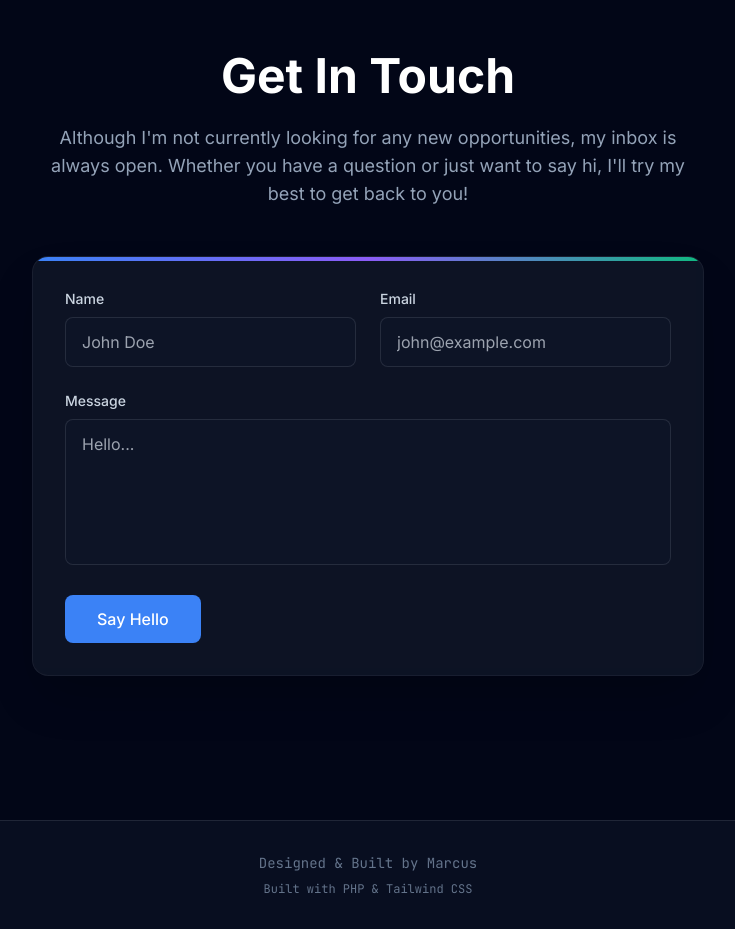
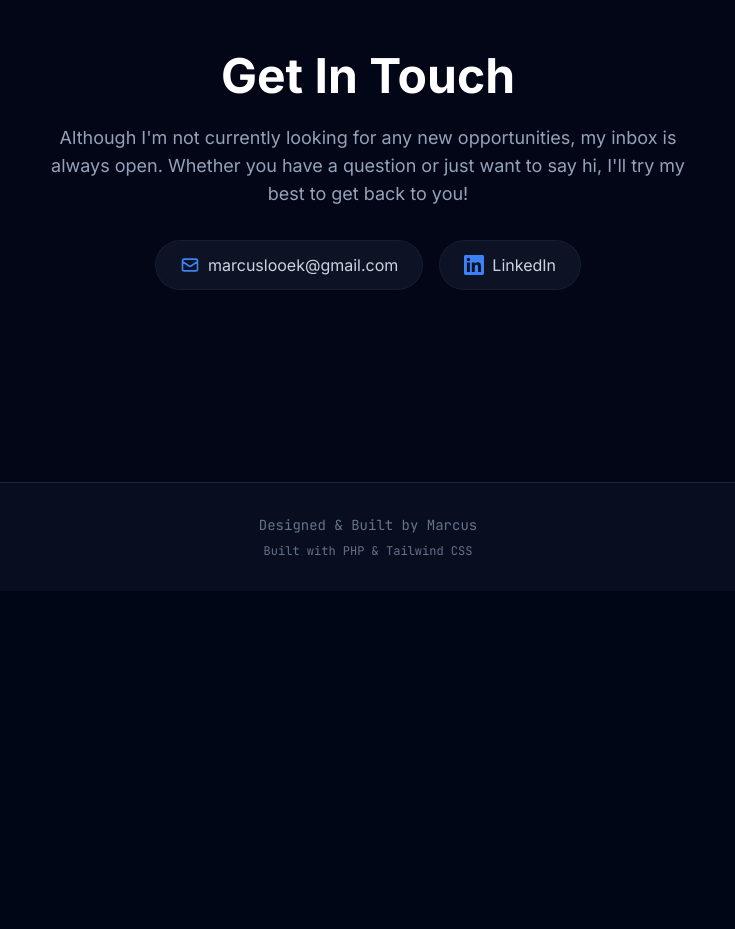
Before and after one commit to MarcusLEK/Marcus-Loo, a PHP site: page / in a window 1280 px wide. Shown: the part 4425-5354 px from the top of the page, without its empty margins (272-1007 px from the left). After the commit the page ends 4981 px from the top, so only its background shows below. Run offline with PHP 8.4, Linux system fonts and the light colour scheme; some libraries are stand-ins or nearby versions.

Commit message:
no message

```diff
--- a/index.php
+++ b/index.php
@@ -86,6 +86,10 @@ $content = [
             ]
         ],
     ],
+    'contact' => [
+        'email' => 'marcuslooek@gmail.com',
+        'linkedin' => 'https://www.linkedin.com/in/marcus-loo',
+    ]
 ];
 ?>
 <!DOCTYPE html>
@@ -94,22 +98,62 @@ $content = [
 <head>
     <meta charset="UTF-8">
     <meta name="viewport" content="width=device-width, initial-scale=1.0">
+    <meta http-equiv="X-UA-Compatible" content="IE=edge">
+
     <!-- Primary Meta Tags -->
     <title>Marcus Loo | Senior Full Stack Engineer</title>
     <meta name="title" content="Marcus Loo | Senior Full Stack Engineer">
-    <meta name="description" content="Portfolio of Marcus Loo, a Senior Full Stack Engineer specializing in PHP, Laravel, and Vue.js. Experience in building scalable backend solutions and dynamic web applications.">
-    <meta name="keywords" content="Marcus Loo, Software Engineer, Full Stack Developer, PHP Developer, Laravel, Vue.js, Web Development">
+    <meta name="description" content="Senior Full Stack Engineer & Project Lead based in Malaysia. Specialising in PHP, Laravel, and Vue.js.">
+    <meta name="keywords" content="Marcus Loo, Senior Full Stack Engineer, Project Lead, PHP Developer, Laravel Developer, Vue.js, Web Development, Malaysia, Software Engineer, Backend Developer">
     <meta name="author" content="Marcus Loo">
+    <meta name="robots" content="index, follow">
+    <meta name="theme-color" content="#0f172a">
+    <link rel="canonical" href="https://marcusloo.com">
 
     <!-- Open Graph / Facebook -->
     <meta property="og:type" content="website">
+    <meta property="og:url" content="https://marcusloo.com">
+    <meta property="og:site_name" content="Marcus Loo">
     <meta property="og:title" content="Marcus Loo | Senior Full Stack Engineer">
-    <meta property="og:description" content="Portfolio of Marcus Loo, a Senior Full Stack Engineer specializing in PHP, Laravel, and Vue.js. Experience in building scalable backend solutions and dynamic web applications.">
+    <meta property="og:description" content="Senior Full Stack Engineer & Project Lead based in Malaysia. Specialising in PHP, Laravel, and Vue.js.">
+    <meta property="og:locale" content="en_MY">
 
     <!-- Twitter -->
-    <meta property="twitter:card" content="summary_large_image">
-    <meta property="twitter:title" content="Marcus Loo | Senior Full Stack Engineer">
-    <meta property="twitter:description" content="Portfolio of Marcus Loo, a Senior Full Stack Engineer specializing in PHP, Laravel, and Vue.js. Experience in building scalable backend solutions and dynamic web applications.">
+    <meta name="twitter:card" content="summary_large_image">
+    <meta name="twitter:url" content="https://marcusloo.com">
+    <meta name="twitter:title" content="Marcus Loo | Senior Full Stack Engineer">
+    <meta name="twitter:description" content="Senior Full Stack Engineer & Project Lead based in Malaysia. Specialising in PHP, Laravel, and Vue.js.">
+    <meta name="twitter:creator" content="@marcusloo">
+
+    <!-- JSON-LD Schema -->
+    <script type="application/ld+json">
+    {
+        "@context": "https://schema.org",
+        "@type": "Person",
+        "name": "Marcus Loo",
+        "url": "https://marcusloo.com",
+        "email": "marcuslooek@gmail.com",
+        "jobTitle": "Senior Full Stack Engineer",
+        "description": "Senior Full Stack Engineer and Project Lead specialising in PHP, Laravel, and Vue.js with experience building scalable full-stack web applications.",
+        "sameAs": [
+            "https://www.linkedin.com/in/marcus-loo"
+        ],
+        "knowsAbout": ["PHP", "Laravel", "Vue.js", "Full Stack Development", "Software Architecture", "JavaScript", "Tailwind CSS"],
+        "worksFor": {
+            "@type": "Organization",
+            "name": "Tess Sdn Bhd"
+        }
+    }
+    </script>
+    <script type="application/ld+json">
+    {
+        "@context": "https://schema.org",
+        "@type": "WebSite",
+        "name": "Marcus Loo Portfolio",
+        "url": "https://marcusloo.com",
+        "description": "Personal portfolio of Marcus Loo, a Senior Full Stack Engineer based in Malaysia."
+    }
+    </script>
 
     <!-- Google Fonts -->
     <link rel="preconnect" href="https://fonts.googleapis.com">
@@ -330,9 +374,9 @@ $content = [
 
             <!-- Scroll Indicator -->
             <div class="absolute bottom-10 left-1/2 transform -translate-x-1/2 animate-bounce">
-                <a href="#about" class="text-slate-400 hover:text-white transition-colors">
+                <a href="#about" class="text-slate-400 hover:text-white transition-colors" aria-label="Scroll down to About section">
                     <svg class="w-6 h-6" fill="none" stroke="currentColor" viewBox="0 0 24 24"
-                        xmlns="http://www.w3.org/2000/svg">
+                        xmlns="http://www.w3.org/2000/svg" aria-hidden="true">
                         <path stroke-linecap="round" stroke-linejoin="round" stroke-width="2"
                             d="M19 14l-7 7m0 0l-7-7m7 7V3"></path>
                     </svg>
@@ -510,59 +554,27 @@ $content = [
         <!-- Contact Section -->
         <section id="contact" class="py-24 px-4 sm:px-6 lg:px-8 max-w-4xl mx-auto text-center reveal">
             <h2 class="text-4xl sm:text-5xl font-bold text-white mb-6">Get In Touch</h2>
-            <p class="text-lg text-slate-400 mb-12 max-w-2xl mx-auto">
+            <p class="text-lg text-slate-400 mb-8 max-w-2xl mx-auto">
                 Although I'm not currently looking for any new opportunities, my inbox is always open. Whether you have
                 a question or just want to say hi, I'll try my best to get back to you!
             </p>
 
-            <div class="glass-card rounded-2xl p-8 max-w-2xl mx-auto shadow-2xl relative overflow-hidden">
-                <div class="absolute top-0 left-0 w-full h-1 bg-gradient-to-r from-primary via-secondary to-accent">
-                </div>
-
-                <?php if ($formSubmitted): ?>
-                <div
-                    class="bg-green-500/10 border border-green-500/50 text-green-400 p-4 rounded-lg mb-6 flex items-center justify-center gap-3">
-                    <svg class="w-6 h-6" fill="none" stroke="currentColor" viewBox="0 0 24 24">
-                        <path stroke-linecap="round" stroke-linejoin="round" stroke-width="2" d="M5 13l4 4L19 7"></path>
+            <div class="flex flex-col sm:flex-row justify-center items-center gap-4 mb-12">
+                <a href="mailto:<?= htmlspecialchars($content['contact']['email']) ?>"
+                    class="flex items-center gap-2 px-6 py-3 rounded-full glass-card hover-glass text-slate-300 hover:text-white transition-all duration-300 hover:-translate-y-1">
+                    <svg class="w-5 h-5 text-primary" fill="none" stroke="currentColor" viewBox="0 0 24 24">
+                        <path stroke-linecap="round" stroke-linejoin="round" stroke-width="2"
+                            d="M3 8l7.89 5.26a2 2 0 002.22 0L21 8M5 19h14a2 2 0 002-2V7a2 2 0 00-2-2H5a2 2 0 00-2 2v10a2 2 0 002 2z"></path>
                     </svg>
-                    Thanks for reaching out! I'll get back to you soon.
-                </div>
-                <?php
-endif; ?>
-
-                <?php if ($formError): ?>
-                <div class="bg-red-500/10 border border-red-500/50 text-red-400 p-4 rounded-lg mb-6">
-                    Please fill out all fields.
-                </div>
-                <?php
-endif; ?>
-
-                <form action="index.php#contact" method="POST" class="space-y-6 text-left">
-                    <div class="grid grid-cols-1 sm:grid-cols-2 gap-6">
-                        <div>
-                            <label for="name" class="block text-sm font-medium text-slate-300 mb-2">Name</label>
-                            <input type="text" id="name" name="name" required
-                                class="w-full bg-dark/50 border border-white/10 rounded-lg px-4 py-3 text-white focus:outline-none focus:ring-2 focus:ring-primary focus:border-transparent transition-all"
-                                placeholder="John Doe">
-                        </div>
-                        <div>
-                            <label for="email" class="block text-sm font-medium text-slate-300 mb-2">Email</label>
-                            <input type="email" id="email" name="email" required
-                                class="w-full bg-dark/50 border border-white/10 rounded-lg px-4 py-3 text-white focus:outline-none focus:ring-2 focus:ring-primary focus:border-transparent transition-all"
-                                placeholder="john@example.com">
-                        </div>
-                    </div>
-                    <div>
-                        <label for="message" class="block text-sm font-medium text-slate-300 mb-2">Message</label>
-                        <textarea id="message" name="message" rows="5" required
-                            class="w-full bg-dark/50 border border-white/10 rounded-lg px-4 py-3 text-white focus:outline-none focus:ring-2 focus:ring-primary focus:border-transparent transition-all resize-none"
-                            placeholder="Hello..."></textarea>
-                    </div>
-                    <button type="submit"
-                        class="w-full sm:w-auto px-8 py-3 rounded-lg bg-primary text-white font-medium hover:bg-blue-600 focus:outline-none focus:ring-2 focus:ring-primary focus:ring-offset-2 focus:ring-offset-dark transition-colors transform hover:-translate-y-0.5 duration-300">
-                        Say Hello
-                    </button>
-                </form>
+                    <?= htmlspecialchars($content['contact']['email']) ?>
+                </a>
+                <a href="<?= htmlspecialchars($content['contact']['linkedin']) ?>" target="_blank" rel="noopener noreferrer"
+                    class="flex items-center gap-2 px-6 py-3 rounded-full glass-card hover-glass text-slate-300 hover:text-white transition-all duration-300 hover:-translate-y-1">
+                    <svg class="w-5 h-5 text-primary" fill="currentColor" viewBox="0 0 24 24">
+                        <path d="M20.447 20.452h-3.554v-5.569c0-1.328-.027-3.037-1.852-3.037-1.853 0-2.136 1.445-2.136 2.939v5.667H9.351V9h3.414v1.561h.046c.477-.9 1.637-1.85 3.37-1.85 3.601 0 4.267 2.37 4.267 5.455v6.286zM5.337 7.433a2.062 2.062 0 01-2.063-2.065 2.064 2.064 0 112.063 2.065zm1.782 13.019H3.555V9h3.564v11.452zM22.225 0H1.771C.792 0 0 .774 0 1.729v20.542C0 23.227.792 24 1.771 24h20.451C23.2 24 24 23.227 24 22.271V1.729C24 .774 23.2 0 22.222 0h.003z"/>
+                    </svg>
+                    LinkedIn
+                </a>
             </div>
         </section>
     </main>
```
Also changed, not shown: 404.php (added, +101 -0 lines), .htaccess (added).
